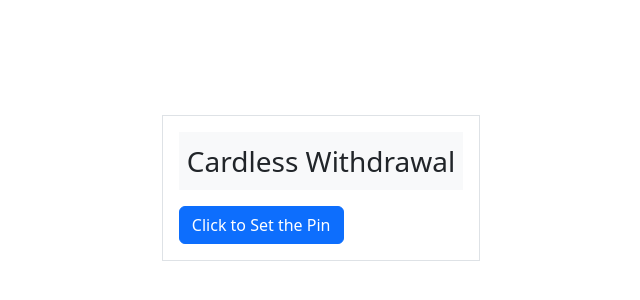
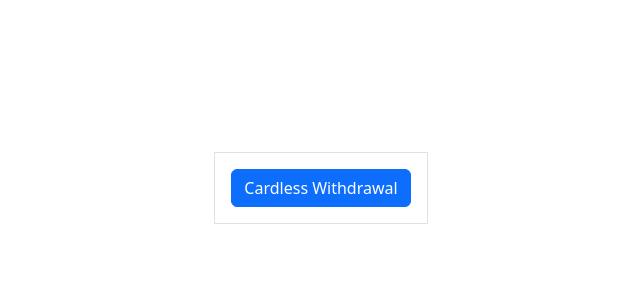
Before and after one commit to bishnupada81/CLAW_F_APP, an Angular app: page / in a window 1280 px wide. Shown: the part 132-432 px from the top of the page, without its empty margins (319-959 px from the left). Built offline with nearby package versions, Linux system fonts and the light colour scheme.

Commit message:
Updated the changes

```diff
--- a/src/app/component/landing-page/landing-page.component.html
+++ b/src/app/component/landing-page/landing-page.component.html
@@ -1,8 +1,8 @@
 <div class="p-3 border">
-  <div class="row g-0">
+  <!-- <div class="row g-0">
     <div class="col text-center p-2 mb-3 bg-light">
       <span class="fs-3">Cardless Withdrawal</span>
     </div>
-  </div>
-  <button class="btn btn-primary text-center" (click)="setPin()">Click to Set the Pin </button>
+  </div> -->
+  <button class="btn btn-primary text-center" (click)="setPin()">Cardless Withdrawal</button>
 </div>
--- a/src/app/component/set-pin/set-pin.component.html
+++ b/src/app/component/set-pin/set-pin.component.html
@@ -11,7 +11,7 @@
   </div>
   <div class="mb-3">
     <label for="setYourPin" class="form-label">Set Your 6 Digit Pin</label>
-    <input type="text" class="form-control" id="setYourPin" formControlName="setPin">
+    <input type="password" class="form-control" id="setYourPin" formControlName="setPin">
     <span style="color: red;" *ngIf="setPin && setPin.invalid && setPin.touched">This input is not valid</span>
   </div>
   <button type="submit" class="btn btn-primary text-center" [disabled]="setPinForm.invalid">Submit</button>
```
